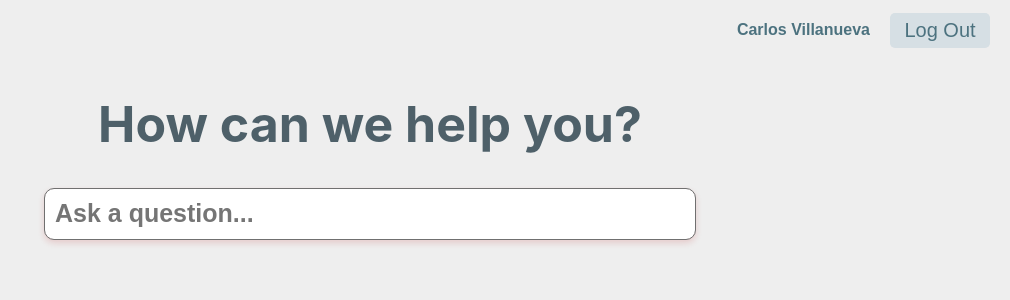
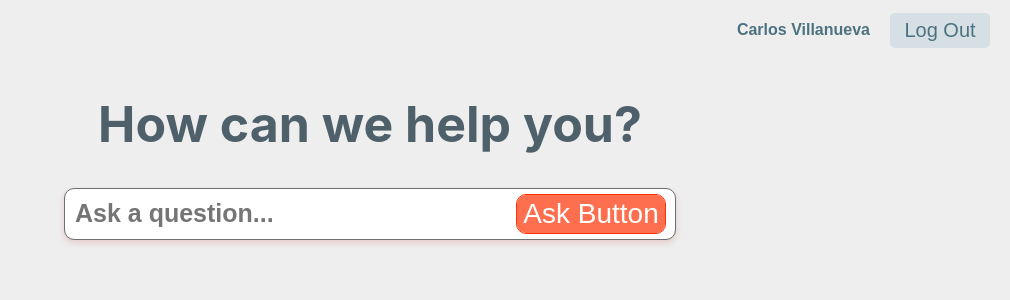
Before and after one commit to VCarlosJP/preguntamelo, a React (Create React App) app: page /dashboard in a window 1280 px wide. Shown: the top 300 px of the page, without its empty margins (270-1280 px from the left). Built offline with nearby package versions, Linux system fonts and the light colour scheme.

Commit message:
Ask question button is now inside the ask bar

```diff
--- a/src/App.scss
+++ b/src/App.scss
@@ -57,8 +57,12 @@ input {
   align-self: center;
 }
 
+.ask-question-box > * {
+  align-self: center;
+}
+
 .search-box {
-  width: 50%;
+  width: 600px;
   height: 50px;
   background: #ffffff 0% 0% no-repeat padding-box;
   box-shadow: 0px 3px 6px #bc1b1b29;
@@ -71,3 +75,39 @@ input {
   opacity: 1;
   padding-left: 10px;
 }
+
+/*
+  ask-question-search-bar-main-container is used to align the ask bar to center.
+  ask-question-search-bar-container handles the relative/absolute properties for overlaping the button on the ask bar
+*/
+
+.ask-question-search-bar-main-container {
+  display: flex;
+  justify-content: center;
+}
+
+.ask-question-search-bar-container {
+  display: flex;
+  max-width: fit-content;
+  position: relative;
+}
+
+.ask-question-search-bar-container > * {
+  align-self: center;
+}
+
+.ask-question-button {
+  position: absolute;
+  right: 10px;
+  // Button Background
+  background: #fd6f4f 0% 0% no-repeat padding-box;
+  border: 1px solid #ff3204;
+  border-radius: 10px;
+  opacity: 1;
+  height: 40px;
+  width: 150px;
+  // Button Text
+  font: normal normal normal 28px Arial;
+  letter-spacing: 0px;
+  color: #ffffff;
+}
--- a/src/components/UserDashboard.js
+++ b/src/components/UserDashboard.js
@@ -11,7 +11,16 @@ export default class UserDashboard extends React.Component {
 
         <div className="ask-question-box">
           <h1 className="ask-question-title">How can we help you?</h1>
-          <input className="search-box" placeholder="Ask a question..."></input>
+        </div>
+
+        <div className="ask-question-search-bar-main-container">
+          <div className="ask-question-search-bar-container">
+            <input
+              className="search-box"
+              placeholder="Ask a question...">
+              </input>
+            <button className="ask-question-button">Ask Button</button>
+          </div>
         </div>
       </div>
     );
```
Also changed, not shown: 1 other file (tests, documents, lock files or other folders).
